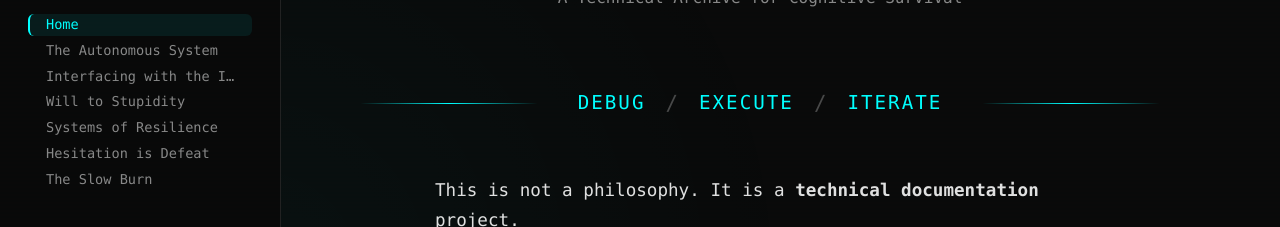
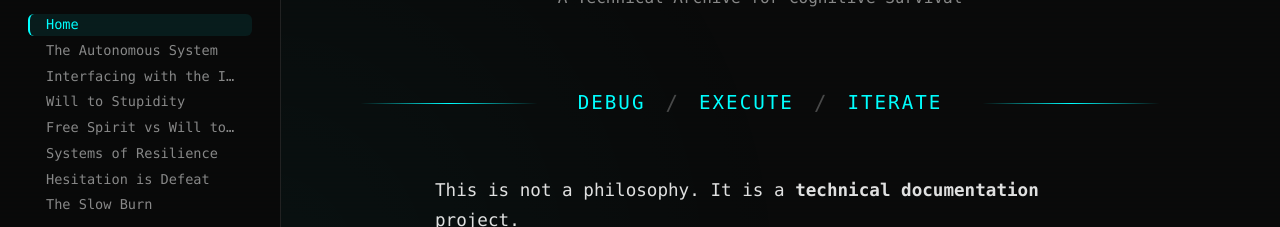
Before and after one commit to modigaphemelo/Olems-Garden, a plain HTML site: page index.html in a window 1280 px wide. Shown: the part 126-353 px from the top of the page. Drawn offline with Linux system fonts and the light colour scheme.

Commit message:
Add link to 'Free Spirit vs Will to Stupidity' series

```diff
--- a/index.html
+++ b/index.html
@@ -36,6 +36,7 @@
                 <li><a href="content/the-autonomous-system-series/the-autonomous-system-series.html">The Autonomous System</a></li>
                 <li><a href="content/addiction-economy-series/addiction-economy-series.html">Interfacing with the Incomprehensible</a></li>
                 <li><a href="content/will-to-stupidity-series/will-to-stupidity-series.html">Will to Stupidity</a></li>
+                <li><a href="content/free-spirit-vs-will-stupidity-series/free-spirit-vs-will-stupidity-series.html">Free Spirit vs Will to Stupidity</a></li>
                 <li><a href="content/systems-of-resilience-series/systems-of-resilience-series.html">Systems of Resilience</a></li>
                 <li><a href="content/hesitation-is-defeat-series/hesitation-is-defeat-series.html">Hesitation is Defeat</a></li>
                 <li><a href="content/slow-burn-series/slow-burn-series.html">The Slow Burn</a></li>
```
